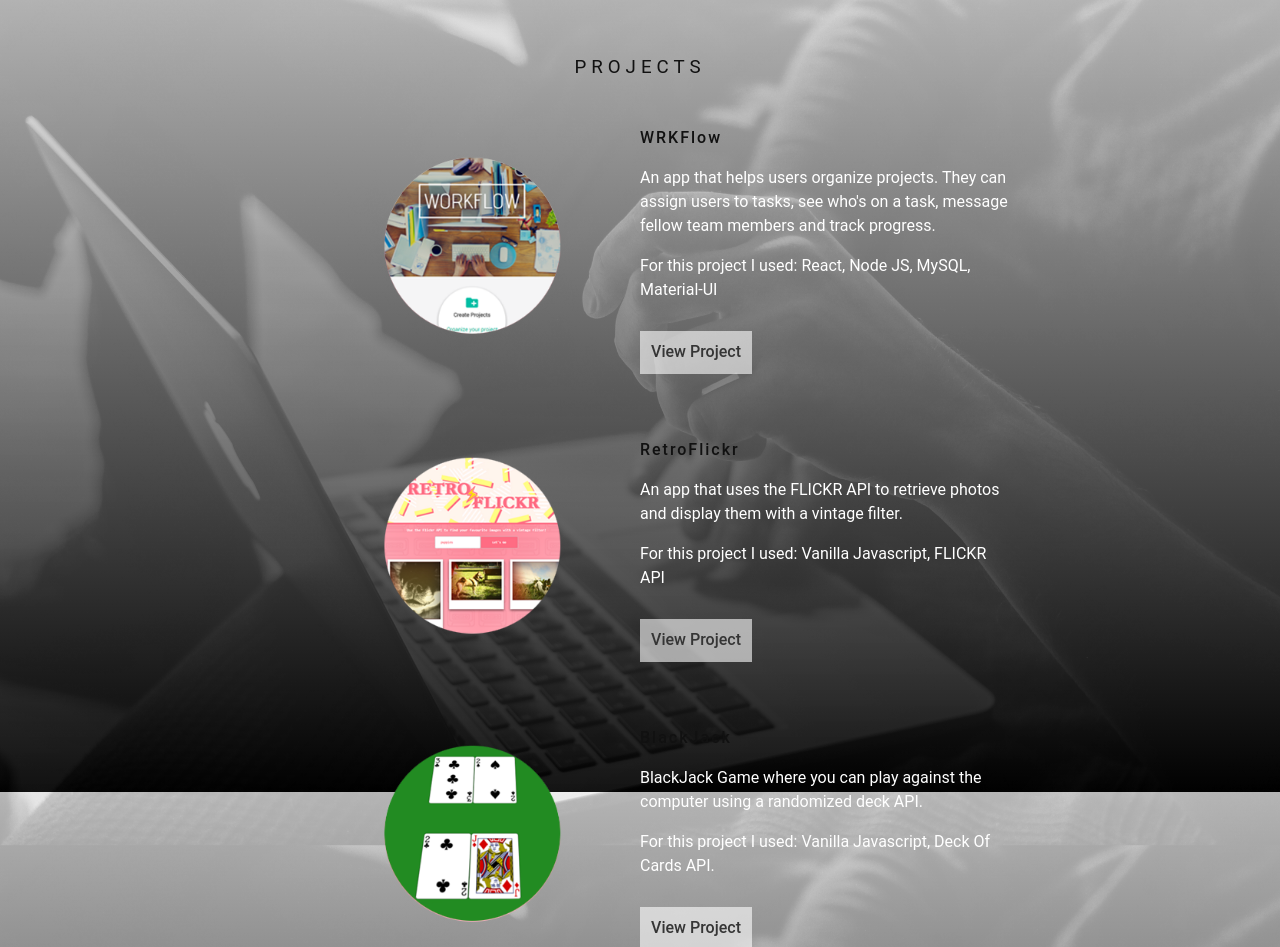
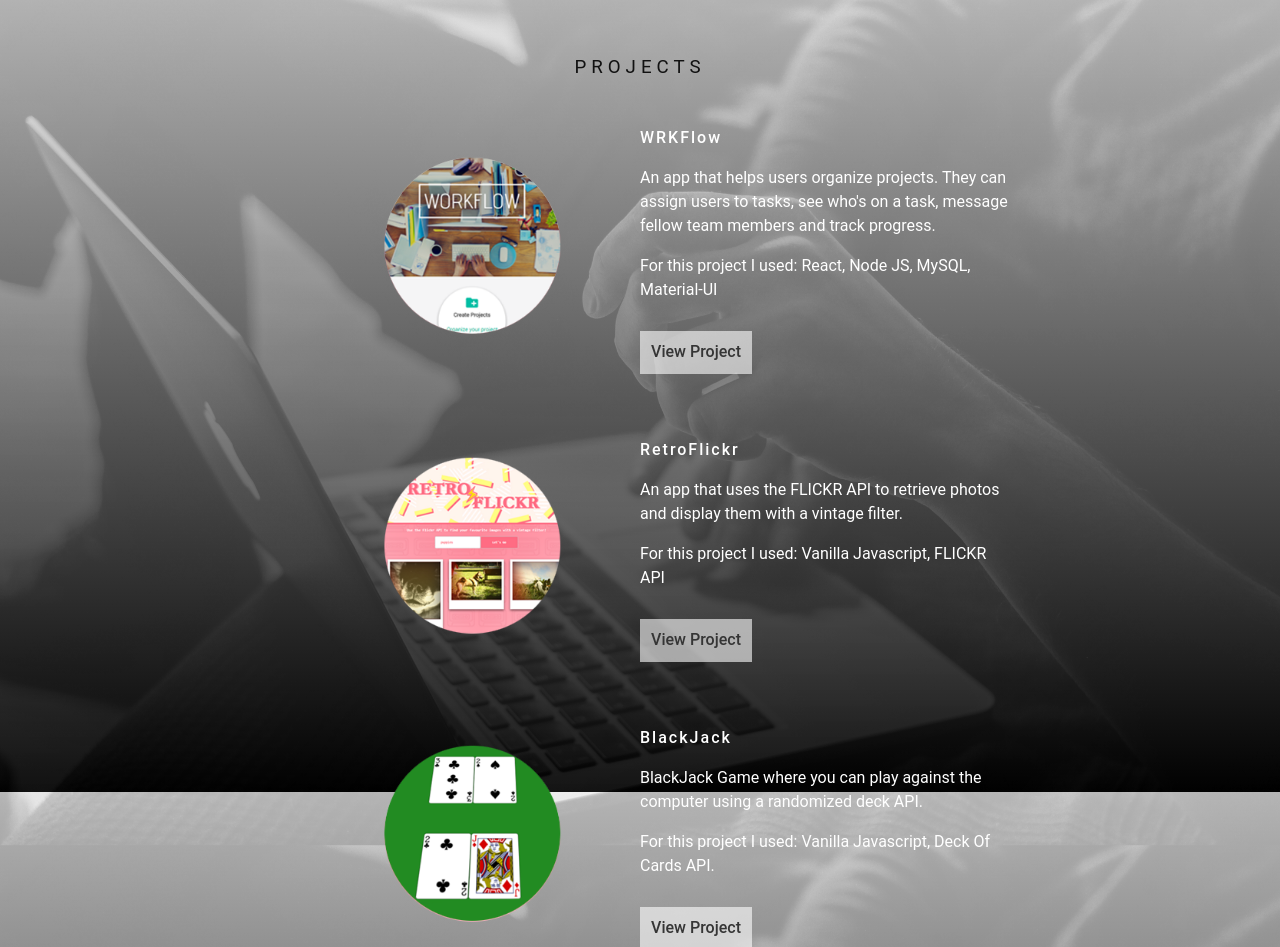
Before and after one commit to candicecz/portfolio, a React (Create React App) app: page / in a window 1280 px wide. Shown: the part 1160-2107 px from the top of the page. Built offline with nearby package versions, Linux system fonts and the light colour scheme.

Commit message:
changed font on titles

```diff
--- a/src/App.css
+++ b/src/App.css
@@ -124,7 +124,7 @@ div .github-icon {
   margin-bottom:1rem;
   font-weight: 500;
   text-align: justify;
-  color:#111;
+  color:#fff;
   letter-spacing: 2px;
 }
 
```
